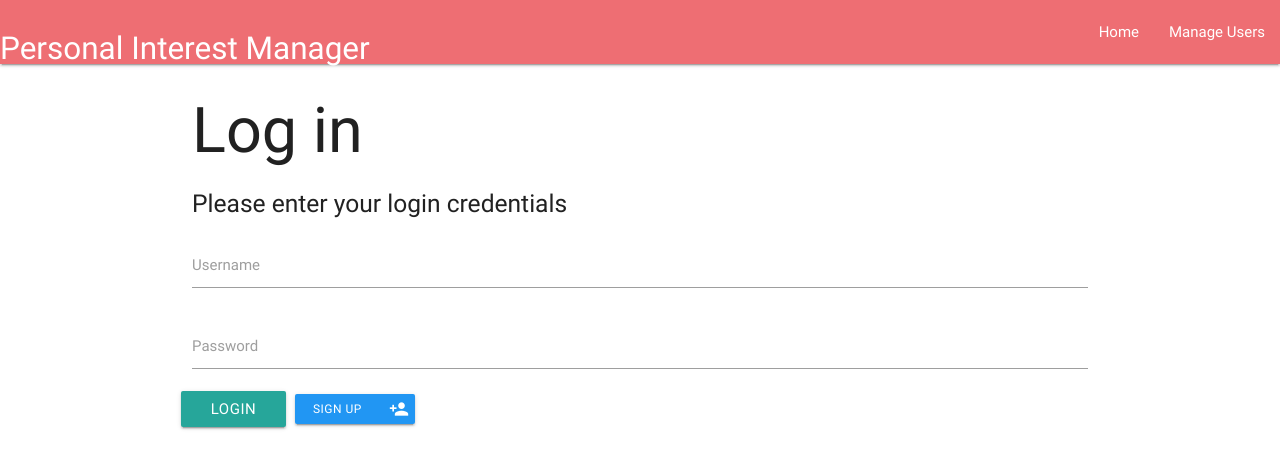
After one commit to aidan-stritch/Personal-Interests-Manager, a Python web app: template templates/index.html in a window 1280 px wide. The commit adds this page. Shown: the top 469 px of the page. Run offline with Jinja, Linux system fonts and the light colour scheme; the template is opened without the code that fills it, so the values that code supplies are empty; some libraries are stand-ins or nearby versions.

Commit message:
added index.html page and started validation of login credentials

```diff
--- /dev/null
+++ b/templates/index.html
@@ -0,0 +1,26 @@
+<!-- This child will inherit from the parent (base.html) -->
+{% extends 'base.html'%}
+
+{% block content%}
+
+<h1>Log in</h1>
+<h5>Please enter your login credentials</h5>
+
+<div class="row">
+    <form action="{{ url_for('user_login') }}" method="POST"  class="col s12">
+      <div class="row">
+        <div class="input-field col s12">
+            <input id="user_username" type="text">
+            <label for="user_username">Username</label>
+        </div>
+        <div class="input-field col s12">
+            <input id="user_password" type="text">
+            <label for="user_password">Password</label>
+        </div>
+        <button class="btn waves-effect waves-light" type="submit" name="action">Login</button>
+        <a href="{{url_for('sign_up')}}" class="waves-effect waves-light btn btn-small blue"><i class="material-icons right">person_add</i>Sign Up</a>
+        </div>
+    </form>
+  </div>
+
+{% endblock %}
--- a/templates/manage_users.html
+++ b/templates/manage_users.html
@@ -4,7 +4,7 @@
 {% block content%}
 
 <h1>Manage Users</h1>
-
+<a href="{{url_for('sign_up')}}"class="waves-effect waves-light btn btn-small"><i class="material-icons right">person_add</i>New User</a>
 <!-- This area controls the materialize accordian
 display component to showcase the user information -->
 <ul class="collapsible">
```
Also changed, not shown: app.py (+10 -0 lines).
